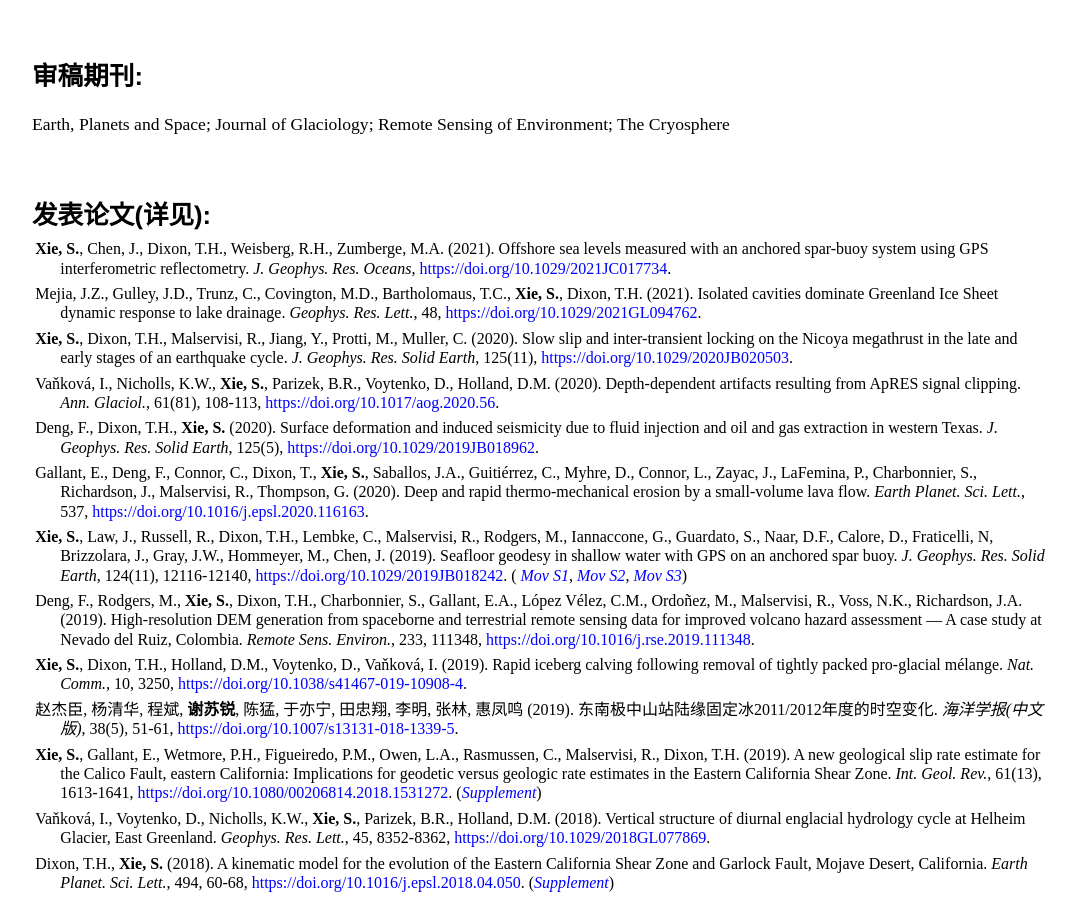
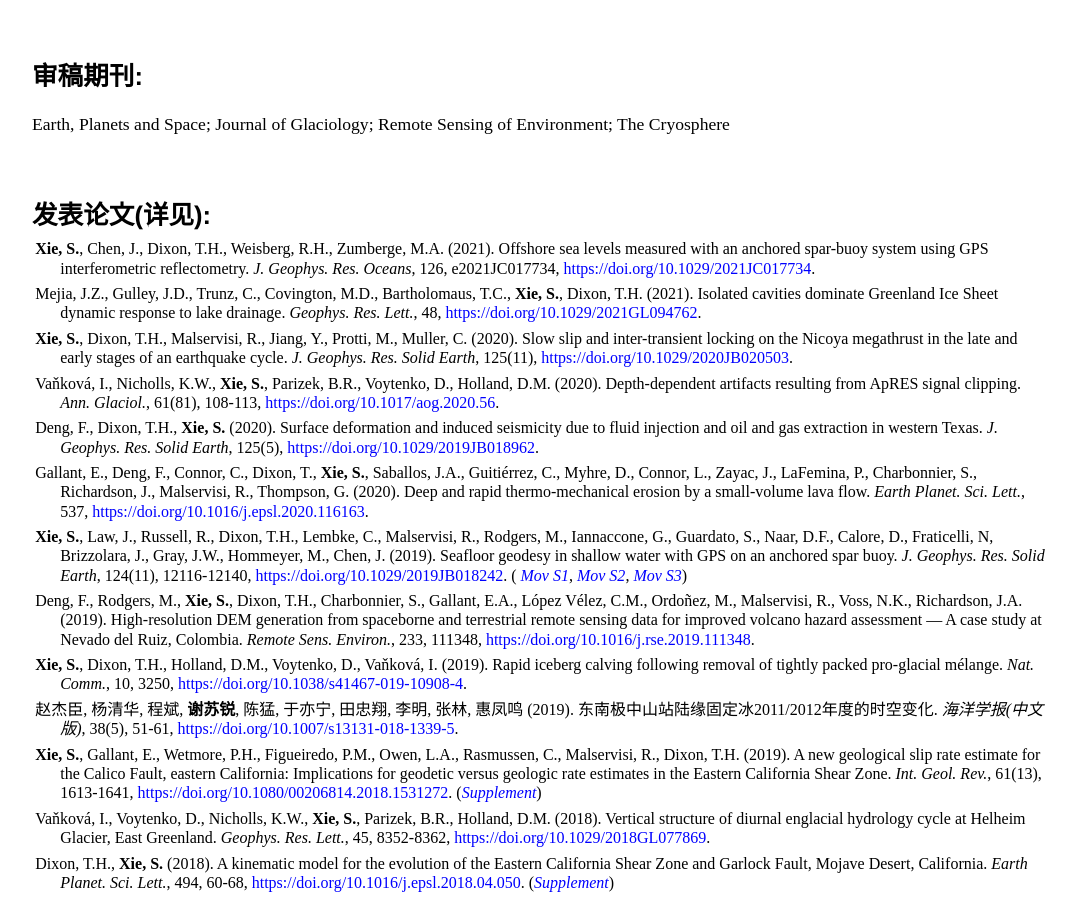
Before and after one commit to suruixie/suruixie.github.io, a Jekyll site: the page built from Chinese/index.html, in a window 1280 px wide and 900 px high, scrolled down 1214 px. Shown: the whole window, without its empty margins (96-1172 px from the left). Built offline with Jekyll 4.4.1, drawn with Linux system fonts in a browser that asks for light colours; a style sheet for code colours, icons or effects is not loaded.

Commit message:
Update index.html

```diff
--- a/Chinese/index.html
+++ b/Chinese/index.html
@@ -64,7 +64,7 @@ title: 苏锐的中文页面
 	<div class="sideText">
 		<h4 style="margin-top:4em;margin-bottom:0.2em;">发表论文(详见<a  href="https://scholar.google.com/citations?hl=en&user=kF4StsMAAAAJ&view_op=list_works" style="color:#0000FF;"><i class="ai ai-google-scholar ai-2x"></i></a>): </h4>
 	    <p  class="publist" style="font-size:1.0em;">
-	        <strong>Xie, S.</strong>, Chen, J., Dixon, T.H., Weisberg, R.H., Zumberge, M.A. (2021). Offshore sea levels measured with an anchored spar-buoy system using GPS interferometric reflectometry. <em>J. Geophys. Res. Oceans</em>, <a href="https://doi.org/10.1029/2021JC017734" style="color:#0000FF;">https://doi.org/10.1029/2021JC017734</a>.<br>
+	        <strong>Xie, S.</strong>, Chen, J., Dixon, T.H., Weisberg, R.H., Zumberge, M.A. (2021). Offshore sea levels measured with an anchored spar-buoy system using GPS interferometric reflectometry. <em>J. Geophys. Res. Oceans</em>, 126, e2021JC017734, <a href="https://doi.org/10.1029/2021JC017734" style="color:#0000FF;">https://doi.org/10.1029/2021JC017734</a>.<br>
 	    <p  class="publist" style="font-size:1.0em;">
 	        Mejia, J.Z., Gulley, J.D., Trunz, C., Covington, M.D., Bartholomaus, T.C., <strong>Xie, S.</strong>, Dixon, T.H. (2021). Isolated cavities dominate Greenland Ice Sheet dynamic response to lake drainage. <em>Geophys. Res. Lett.</em>, 48, <a href="https://doi.org/10.1029/2021GL094762" style="color:#0000FF;">https://doi.org/10.1029/2021GL094762</a>.<br>
 		<p  class="publist" style="font-size:1.0em;">
```
